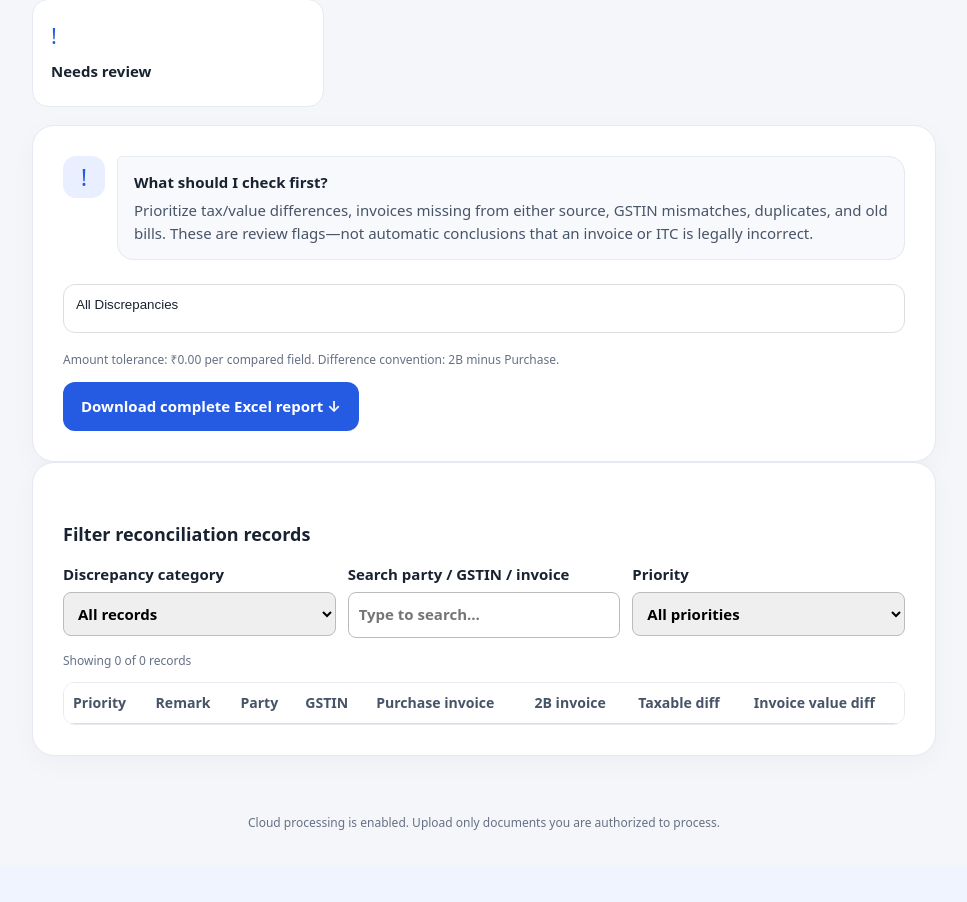
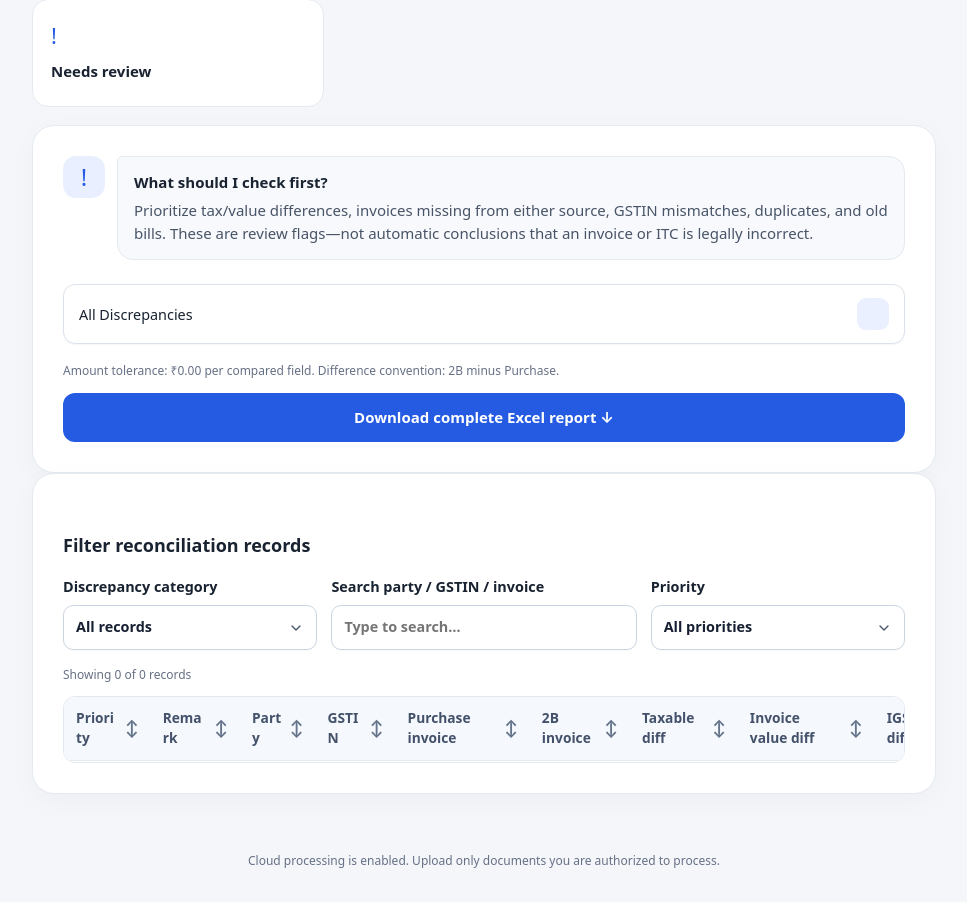
Before and after one commit to afteratim/fuzz_tsg, a Flask app: template templates/gst_results.html in a window 1280 px wide. Shown: the part 429-1331 px from the top of the page, without its empty margins (156-1123 px from the left). Before the commit the page ends 1259 px from the top, so only its background shows below. Run offline with Flask 3, Linux system fonts and the light colour scheme; the template is opened without the code that fills it, so the values that code supplies are empty; some libraries are stand-ins or nearby versions.

Commit message:
Update gst_results.html

```diff
--- a/templates/gst_results.html
+++ b/templates/gst_results.html
@@ -36,7 +36,7 @@
     </button>
   </div>
   <p class="muted tiny">Amount tolerance: ₹{{ "%.2f"|format(report.tolerance) }} per compared field. Difference convention: 2B minus Purchase.</p>
-  <a class="primary" href="{{ url_for('download_gst_reconciliation', token=token) }}" style="display:inline-block;text-decoration:none">Download complete Excel report ↓</a>
+  <a class="primary gst-download" href="{{ url_for('download_gst_reconciliation', token=token) }}">Download complete Excel report ↓</a>
 </section>
 
 <section class="chat-card">
@@ -67,9 +67,9 @@
   <div class="table-wrap">
     <table class="data-table" id="gst-results-table">
       <thead><tr>
-        <th>Priority</th><th>Remark</th><th>Party</th><th>GSTIN</th><th>Purchase invoice</th><th>2B invoice</th>
-        <th>Taxable diff</th><th>Invoice value diff</th><th>IGST diff</th><th>CGST diff</th><th>SGST diff</th>
-        <th>What is the problem?</th><th>What to check</th>
+        <th><button type="button" class="sort-button" data-sort="0">Priority <span>↕</span></button></th><th><button type="button" class="sort-button" data-sort="1">Remark <span>↕</span></button></th><th><button type="button" class="sort-button" data-sort="2">Party <span>↕</span></button></th><th><button type="button" class="sort-button" data-sort="3">GSTIN <span>↕</span></button></th><th><button type="button" class="sort-button" data-sort="4">Purchase invoice <span>↕</span></button></th><th><button type="button" class="sort-button" data-sort="5">2B invoice <span>↕</span></button></th>
+        <th><button type="button" class="sort-button" data-sort="6">Taxable diff <span>↕</span></button></th><th><button type="button" class="sort-button" data-sort="7">Invoice value diff <span>↕</span></button></th><th><button type="button" class="sort-button" data-sort="8">IGST diff <span>↕</span></button></th><th><button type="button" class="sort-button" data-sort="9">CGST diff <span>↕</span></button></th><th><button type="button" class="sort-button" data-sort="10">SGST diff <span>↕</span></button></th>
+        <th class="problem-column"><button type="button" class="sort-button" data-sort="11">What is the problem? <span>↕</span></button></th><th><button type="button" class="sort-button" data-sort="12">What to check <span>↕</span></button></th>
       </tr></thead>
       <tbody>
       {% for line in lines %}
@@ -92,20 +92,6 @@
     </table>
   </div>
 </section>
-<style>
-.gst-number{font-size:1.7rem;font-weight:700;margin:0}
-.gst-count-grid{display:grid;grid-template-columns:repeat(auto-fit,minmax(155px,1fr));gap:10px;margin:18px 0}
-.gst-count-card{display:flex;flex-direction:column;gap:8px;text-align:left;padding:12px;border:1px solid var(--border,#ddd);border-radius:12px;background:var(--card,#fff);color:inherit;cursor:pointer}
-.gst-count-card strong{font-size:1.4rem}.gst-count-card:hover{outline:2px solid #789}
-.gst-filters{display:grid;grid-template-columns:repeat(auto-fit,minmax(200px,1fr));gap:12px;margin:14px 0}
-.gst-filters label{display:flex;flex-direction:column;gap:6px;font-weight:600}
-.gst-filters input,.gst-filters select{padding:10px;border:1px solid #bbb;border-radius:8px;max-width:100%;font:inherit}
-.table-wrap{overflow:auto;max-width:100%}
-.data-table{border-collapse:collapse;width:100%;min-width:1450px;font-size:.88rem}
-.data-table th,.data-table td{padding:9px;border-bottom:1px solid #ddd;text-align:left;vertical-align:top;max-width:340px}
-.data-table th{position:sticky;top:0;background:var(--card,#fff);z-index:1}
-.data-table tr[data-priority="high"] td:first-child{font-weight:700}
-.data-table tr[data-priority="review"] td:first-child{font-weight:700}
-</style>
+<link rel="stylesheet" href="{{ url_for('static', filename='gst_results.css') }}">
 <script src="{{ url_for('static', filename='gst_results.js') }}" defer></script>
 {% endblock %}
```
